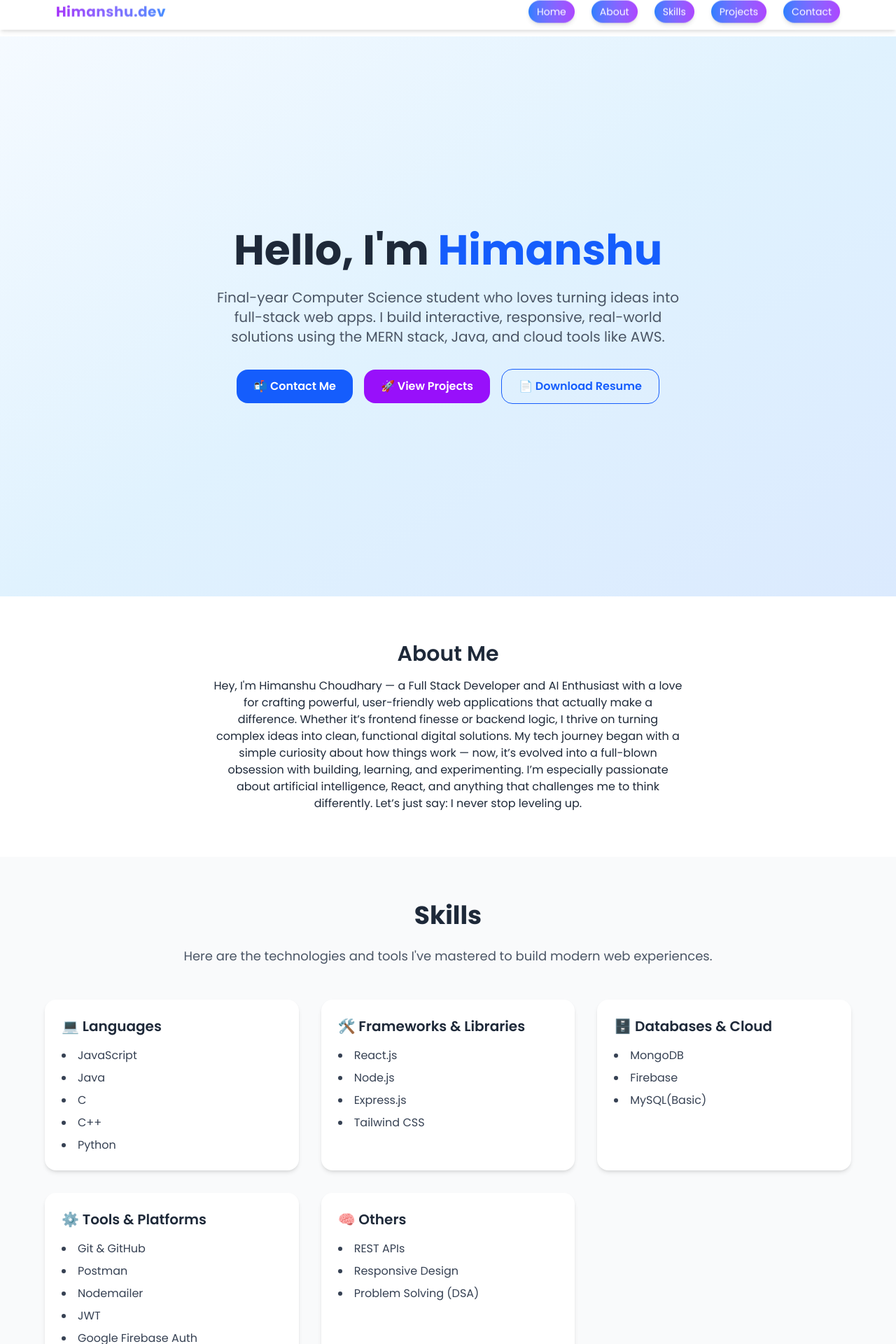
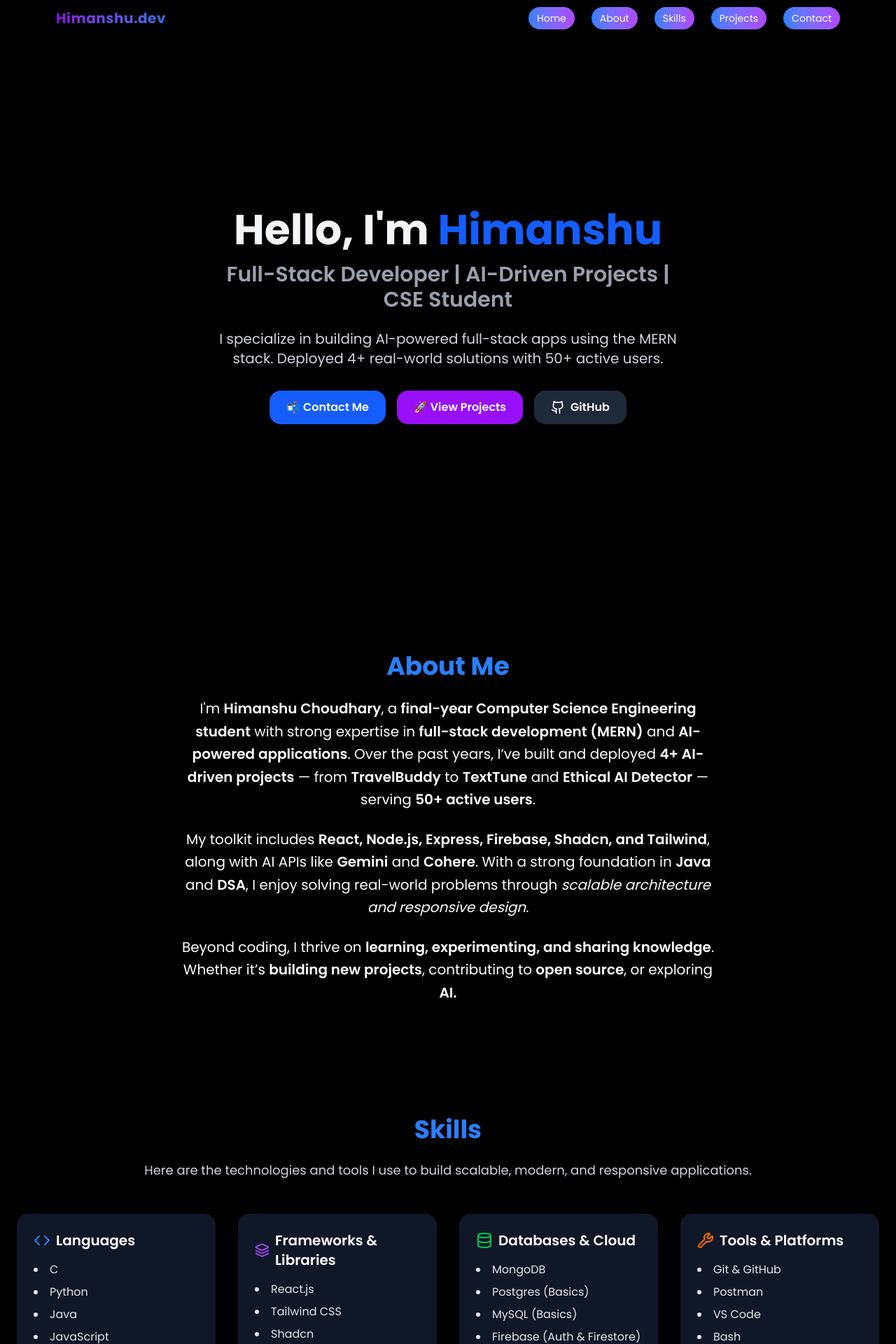
Before and after one commit to himanshu8github/Portfolio, a React (Vite) app: page / in a window 1280 px wide. Shown: the top 1920 px of the page at 70% size. Built offline with nearby package versions, Linux system fonts and the light colour scheme.

Commit message:
updating ui

```diff
--- a/src/App.jsx
+++ b/src/App.jsx
@@ -10,7 +10,7 @@ import CertificatesAndSoftSkills from "./components/CertificatesAndSoftSkills";
 
 export default function App() {
   return (
-    <div className="font-[Poppins] text-gray-800">
+    <div className="font-[Poppins] ">
       <Navbar />
       <section id="home">
         <Hero />
--- a/src/components/About.jsx
+++ b/src/components/About.jsx
@@ -1,17 +1,49 @@
 import React from "react";
 
 const About = () => (
-  <section
-    className="py-16 bg-white px-8 text-center"
-    data-aos="fade-up"
-    data-aos-duration="1000"
-    data-aos-delay="200"
-  >
-    <h2 className="text-3xl font-semibold mb-4">About Me</h2>
-    <p className="max-w-2xl mx-auto">
-      Hey, I'm Himanshu Choudhary — a Full Stack Developer and AI Enthusiast with a love for crafting powerful, user-friendly web applications that actually make a difference. Whether it’s frontend finesse or backend logic, I thrive on turning complex ideas into clean, functional digital solutions.
+  <section className="py-20 bg-black px-6 md:px-12 text-center text-white">
+    {/* Heading in Blue */}
+    <h2 className="text-3xl md:text-4xl font-bold mb-6 text-blue-500">
+      About Me
+    </h2>
 
-My tech journey began with a simple curiosity about how things work — now, it’s evolved into a full-blown obsession with building, learning, and experimenting. I’m especially passionate about artificial intelligence, React, and anything that challenges me to think differently. Let’s just say: I never stop leveling up.
+    {/* Paragraphs in White */}
+    <p className="max-w-3xl mx-auto leading-relaxed text-lg md:text-xl mb-6">
+      I'm <span className="font-semibold">Himanshu Choudhary</span>, a{" "}
+      <span className="font-semibold">
+        final-year Computer Science Engineering student
+      </span>{" "}
+      with strong expertise in{" "}
+      <span className="font-semibold">full-stack development (MERN)</span> and{" "}
+      <span className="font-semibold">AI-powered applications</span>. Over the
+      past years, I’ve built and deployed{" "}
+      <span className="font-semibold">4+ AI-driven projects</span> — from{" "}
+      <span className="font-semibold">TravelBuddy</span> to{" "}
+      <span className="font-semibold">TextTune</span> and{" "}
+      <span className="font-semibold">Ethical AI Detector</span> — serving{" "}
+      <span className="font-semibold">50+ active users</span>.
+    </p>
+
+    <p className="max-w-3xl mx-auto leading-relaxed text-lg md:text-xl mb-6">
+      My toolkit includes{" "}
+      <span className="font-semibold">
+        React, Node.js, Express, Firebase, Shadcn, and Tailwind
+      </span>
+      , along with AI APIs like{" "}
+      <span className="font-semibold">Gemini</span> and{" "}
+      <span className="font-semibold">Cohere</span>. With a strong foundation in{" "}
+      <span className="font-semibold">Java</span> and{" "}
+      <span className="font-semibold">DSA</span>, I enjoy solving real-world
+      problems through{" "}
+      <span className="italic">scalable architecture and responsive design</span>.
+    </p>
+
+    <p className="max-w-3xl mx-auto leading-relaxed text-lg md:text-xl">
+      Beyond coding, I thrive on{" "}
+      <span className="font-semibold">learning, experimenting, and sharing knowledge</span>.
+      Whether it’s <span className="font-semibold">building new projects</span>, contributing to{" "}
+      <span className="font-semibold">open source</span>, or exploring{" "}
+      <span className="font-semibold">AI.</span>
     </p>
   </section>
 );
--- a/src/components/Hero.jsx
+++ b/src/components/Hero.jsx
@@ -1,20 +1,35 @@
-import React from 'react';
+import React from "react";
+import { Github } from "lucide-react";
 
 export default function Hero() {
   return (
-    <section className="min-h-screen flex items-center justify-center bg-gradient-to-br from-[#f5faff] via-[#e0f2fe] to-[#dbeafe] px-4">
+    <section className="min-h-screen flex items-center justify-center bg-black text-white px-4">
       <div className="text-center max-w-2xl">
-        <h1 className="text-4xl md:text-6xl font-bold text-gray-800 mb-4">
+        <h1
+          className="text-4xl md:text-6xl font-bold text-gray-100 mb-4
+          animate-[fade-up_1s_ease-out_forwards]"
+        >
           Hello, I'm <span className="text-blue-600">Himanshu</span>
         </h1>
-        <h2 className="text-2xl md:text-3xl font-semibold text-gray-700 mb-6">
+
+        <h2
+          className="text-2xl md:text-3xl font-semibold text-gray-400 mb-6
+          animate-[fade-up_1s_ease-out_forwards] [animation-delay:200ms]"
+        >
+          Full-Stack Developer | AI-Driven Projects | CSE Student
         </h2>
-        <p className="text-gray-600 text-lg md:text-xl mb-8">
-          Final-year Computer Science student who loves turning ideas into full-stack web apps.
-          I build interactive, responsive, real-world solutions using the MERN stack, Java, and cloud tools like AWS.
+
+        <p
+          className="text-gray-300 text-lg md:text-xl mb-8
+          animate-[fade-up_1s_ease-out_forwards] [animation-delay:400ms]"
+        >
+          I specialize in building AI-powered full-stack apps using the MERN stack. Deployed 4+ real-world solutions with 50+ active users.
         </p>
 
-        <div className="flex flex-col sm:flex-row items-center justify-center gap-4">
+        <div
+          className="flex flex-col sm:flex-row items-center justify-center gap-4
+          animate-[fade-up_1s_ease-out_forwards] [animation-delay:600ms]"
+        >
           <a
             href="#contact"
             className="bg-blue-600 text-white px-6 py-3 rounded-2xl font-semibold hover:bg-blue-700 transition"
@@ -28,11 +43,12 @@ export default function Hero() {
             🚀 View Projects
           </a>
           <a
-            href="/Himanshu_Resume.pdf"
-            download="Himanshu_Resume.pdf"
-            className="border border-blue-600 text-blue-600 px-6 py-3 rounded-2xl font-semibold hover:bg-blue-50 transition"
+            href="https://github.com/himanshu8github"
+            target="_blank"
+            rel="noopener noreferrer"
+            className="flex items-center gap-2 bg-gray-800 text-white px-6 py-3 rounded-2xl font-semibold hover:bg-gray-900 transition"
           >
-            📄 Download Resume
+            <Github size={20} /> GitHub
           </a>
         </div>
       </div>
--- a/src/components/Navbar.jsx
+++ b/src/components/Navbar.jsx
@@ -1,20 +1,8 @@
-import React, { useEffect, useRef, useState } from "react";
-import gsap from "gsap";
+import React, { useState } from "react";
 import { Menu, X } from "lucide-react";
 
 const Navbar = () => {
-  const navbarRef = useRef(null);
   const [isMenuOpen, setIsMenuOpen] = useState(false);
-
-  useEffect(() => {
-    gsap.from(navbarRef.current, {
-      y: -10,
-      opacity: 1,
-      duration: 1,
-      delay: 0.2,
-      ease: "power3.out",
-    });
-  }, []);
 
   const toggleMenu = () => {
     setIsMenuOpen((prev) => !prev);
@@ -22,8 +10,7 @@ const Navbar = () => {
 
   return (
     <header
-      ref={navbarRef}
-      className="sticky top-0 z-50 bg-white shadow-md backdrop-blur-sm"
+      className="sticky top-0 z-50 bg-black shadow-md backdrop-blur-sm transition-transform duration-700 ease-out translate-y-0 animate-fade-in"
     >
       <div className="max-w-6xl mx-auto px-4 py-3 flex justify-between items-center font-medium text-sm text-gray-700">
         {/* Logo */}
@@ -47,15 +34,20 @@ const Navbar = () => {
 
         {/* Hamburger Icon */}
         <div className="md:hidden">
-          <button onClick={toggleMenu} className="text-blue-600">
+          <button onClick={toggleMenu} className="text-blue-500">
             {isMenuOpen ? <X size={24} /> : <Menu size={24} />}
           </button>
         </div>
       </div>
 
       {/* Mobile Dropdown */}
-      {isMenuOpen && (
-        <div className="md:hidden px-4 pb-4">
+      <div
+        className={`md:hidden px-4 pb-4 transition-all duration-500 ease-in-out ${
+          isMenuOpen
+            ? "max-h-96 opacity-100 translate-y-0"
+            : "max-h-0 opacity-0 -translate-y-5 overflow-hidden"
+        }`}
+      >
         <ul className="flex flex-col items-center gap-3 bg-white rounded-xl py-4 shadow-md">
           {["Home", "About", "Skills", "Projects", "Contact"].map((section) => (
             <li key={section} className="w-full text-center">
@@ -70,7 +62,6 @@ const Navbar = () => {
           ))}
         </ul>
       </div>
-      )}
     </header>
   );
 };
--- a/src/components/Skills.jsx
+++ b/src/components/Skills.jsx
@@ -1,44 +1,67 @@
-import React from 'react';
+import React from "react";
+import {
+  Code,
+  Layers,
+  Database,
+  Wrench,
+} from "lucide-react";
 
 const skills = [
   {
-    title: '💻 Languages',
-    items: ['JavaScript', 'Java', 'C', 'C++', 'Python'],
+    title: "Languages",
+    icon: <Code className="w-6 h-6 text-blue-500" />,
+    items: ["C", "Python", "Java", "JavaScript", "TypeScript", "HTML5", "CSS3", "SQL"],
   },
   {
-    title: '🛠️ Frameworks & Libraries',
-    items: ['React.js', 'Node.js', 'Express.js', 'Tailwind CSS',],
+    title: "Frameworks & Libraries",
+    icon: <Layers className="w-6 h-6 text-purple-500" />,
+    items: ["React.js", "Tailwind CSS", "Shadcn", "Node.js", "Express.js"],
   },
   {
-    title: '🗄️ Databases & Cloud',
-    items: ['MongoDB', 'Firebase', 'MySQL(Basic)'],
+    title: "Databases & Cloud",
+    icon: <Database className="w-6 h-6 text-green-500" />,
+    items: ["MongoDB", "Postgres (Basics)", "MySQL (Basics)", "Firebase (Auth & Firestore)"],
   },
   {
-    title: '⚙️ Tools & Platforms',
-    items: ['Git & GitHub', 'Postman', 'Nodemailer', 'JWT', 'Google Firebase Auth'],
-  },
-  {
-    title: '🧠 Others',
-    items: ['REST APIs', 'Responsive Design', 'Problem Solving (DSA)'],
+    title: "Tools & Platforms",
+    icon: <Wrench className="w-6 h-6 text-orange-500" />,
+    items: [
+      "Git & GitHub",
+      "Postman",
+      "VS Code",
+      "Bash",
+      "Render",
+      "Vercel",
+      "Nodemailer",
+      "JWT",
+      "Bcrypt",
+      "Zustand",
+      "WebSocket",
+    ],
   },
 ];
 
 export default function Skills() {
   return (
-    <section id="skills" className="py-16 px-4 bg-gray-50">
-      <div className="max-w-6xl mx-auto text-center">
-        <h2 className="text-4xl font-bold text-gray-800 mb-6">Skills</h2>
-        <p className="text-gray-600 mb-12 text-lg">
-          Here are the technologies and tools I've mastered to build modern web experiences.
+    <section id="skills" className="py-20 px-6 bg-black text-white">
+      <div className="max-w-7xl mx-auto text-center">
+        <h2 className="text-4xl font-bold mb-6 text-blue-500">Skills</h2>
+        <p className="text-gray-300 mb-12 text-lg">
+          Here are the technologies and tools I use to build scalable, modern, and responsive applications.
         </p>
-        <div className="grid md:grid-cols-3 gap-8 text-left">
+
+        {/* Changed grid to 4 columns */}
+        <div className="grid md:grid-cols-4 gap-8 text-left">
           {skills.map((category, index) => (
             <div
               key={index}
-              className="bg-white shadow-md rounded-2xl p-6 hover:shadow-lg transition"
+              className="bg-gray-900 shadow-md rounded-2xl p-6 hover:shadow-xl hover:scale-105 transition transform"
             >
-              <h3 className="text-xl font-semibold mb-4">{category.title}</h3>
-              <ul className="space-y-2 list-disc list-inside text-gray-700">
+              <div className="flex items-center gap-2 mb-4">
+                {category.icon}
+                <h3 className="text-xl font-semibold">{category.title}</h3>
+              </div>
+              <ul className="space-y-2 text-gray-200 list-disc list-inside">
                 {category.items.map((item, i) => (
                   <li key={i}>{item}</li>
                 ))}
```
Lines whose indentation alone changed are shown as unchanged.
